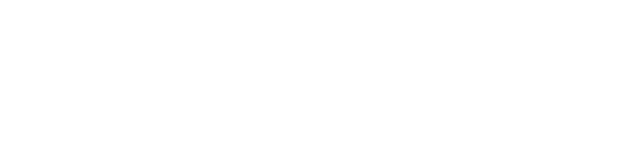
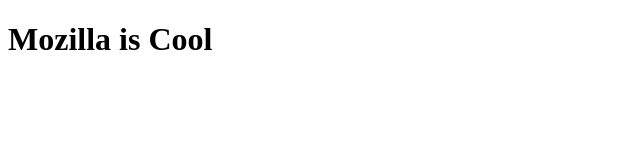
Before and after one commit to dmil/mozilla-website-2, a plain HTML site: page index.html in a window 1280 px wide. Shown: the whole page, without its empty margins (0-640 px from the left). Drawn offline with Linux system fonts and the light colour scheme.

Commit message:
add headline

```diff
--- a/index.html
+++ b/index.html
@@ -6,6 +6,7 @@
 	<title></title>
 </head>
 <body>
+	<h1>Mozilla is Cool</h1>
 
 </body>
 </html>
```
